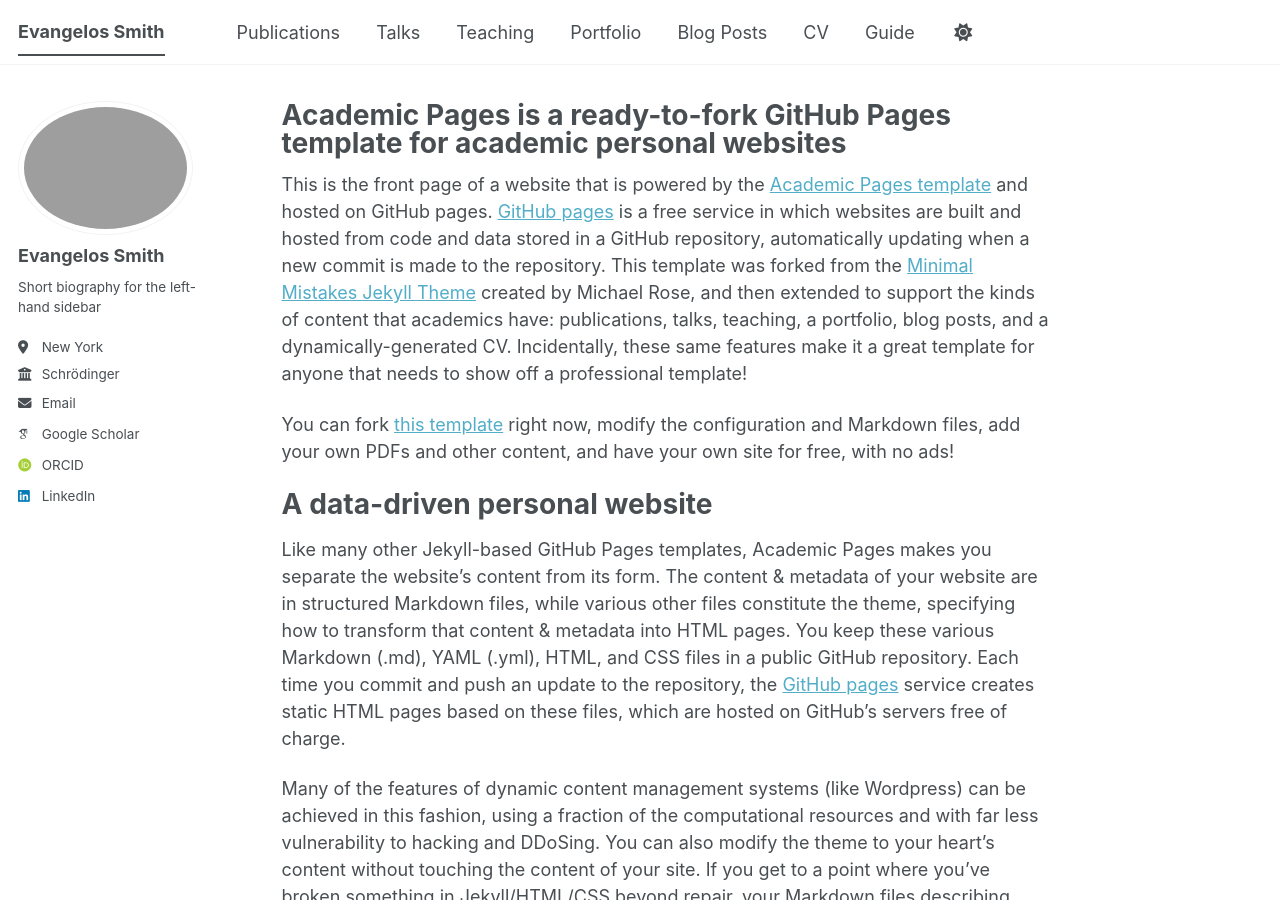
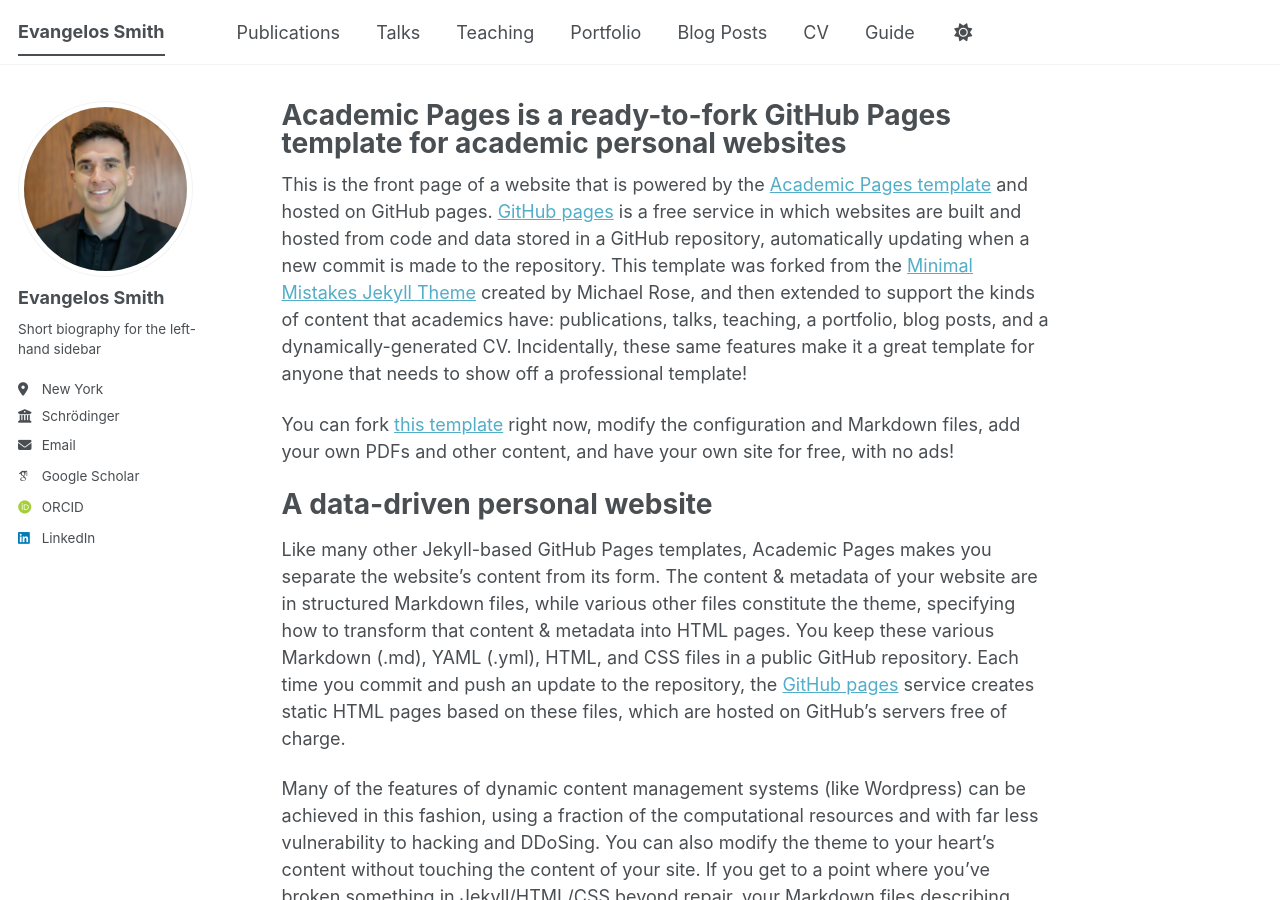
Before and after one commit to evangelossmith/evangelossmith.github.io, a Jekyll site: the page built from _pages/about.md, in a window 1280 px wide and 900 px high. Built offline with Jekyll 4.4.1, drawn with Linux system fonts in a browser that asks for light colours; some web fonts are replaced; a script bundle is joined from its source files by our own code; library files that are not in the unit come from our copies.

Commit message:
Update _config.yml

```diff
--- a/_config.yml
+++ b/_config.yml
@@ -23,7 +23,7 @@ repository               : "evangelossmith/evangelossmith.github.io"
 #               Additional customization can be done by editing /_includes/author-profile.html
 author:
   # Biographic information
-  avatar           : "evangelos_smith.png"
+  avatar           : "2025_11_21_lighter_Google-Scholar.JPG"
   name             : "Evangelos Smith"
   pronouns         : # example: "she/her"
   bio              : "Short biography for the left-hand sidebar"
```
